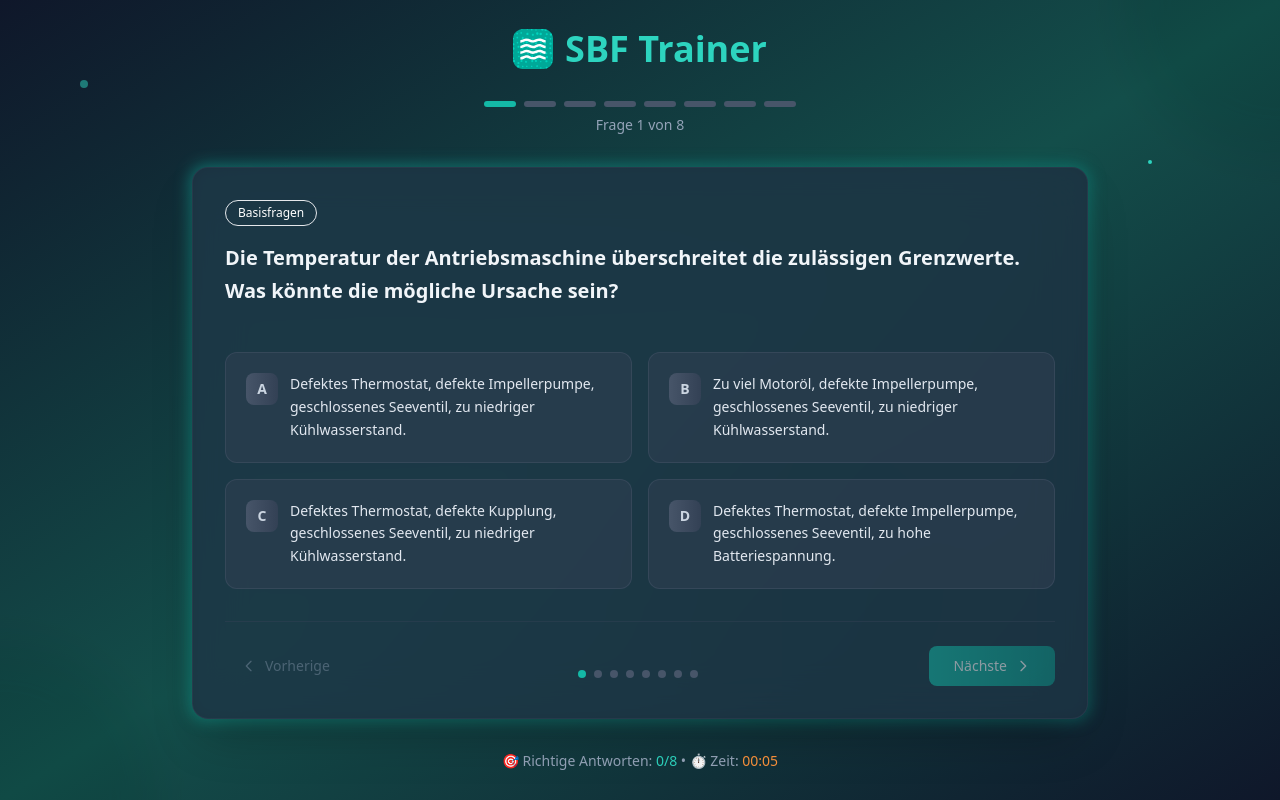
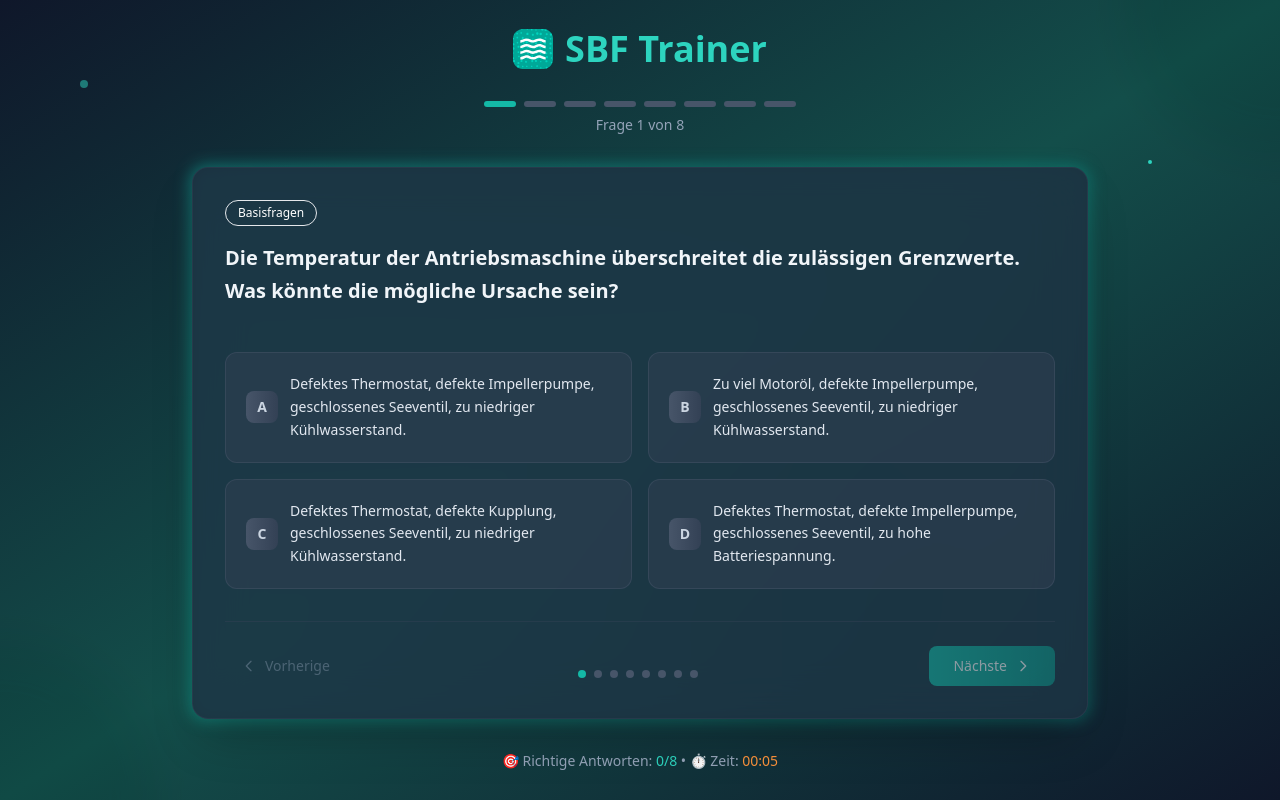
Before and after one commit to lowbits/sbf-trainer, a Nuxt app: page / in a window 1280 px wide. Built offline with nearby package versions, Linux system fonts and the light colour scheme.

Commit message:
fix: jumping content

```diff
--- a/app/app.vue
+++ b/app/app.vue
@@ -151,7 +151,7 @@ onMounted(() => {
 </script>
 
 <template>
-  <NuxtPwaManifest />
+  <NuxtPwaManifest/>
   <div class="relative h-full bg-gradient-to-br from-slate-900 via-teal-900 to-slate-900 text-white overflow-hidden">
     <div v-if="isLoading || !currentQuestion" class="relative z-10 min-h-screen flex justify-center items-center">
       <div class="text-center">
@@ -189,7 +189,7 @@ onMounted(() => {
           <!-- Header with Progress -->
           <div class="text-center mb-8">
             <div class="inline-flex items-center gap-3 mb-4">
-              <img src="/favicon.svg" class="w-10 h-10" >
+              <img src="/favicon.svg" class="w-10 h-10" alt="sbf trainer icon">
               <h1 class="text-4xl font-bold bg-gradient-to-r from-teal-400 to-teal-400 bg-clip-text text-transparent">
                 SBF Trainer
               </h1>
@@ -262,15 +262,15 @@ onMounted(() => {
                     :disabled="showExplanation"
                     @click="selectAnswer(answer.id)">
 
-  <span class="flex items-start gap-3">
+  <span class="flex items-center gap-3">
     <span
-        class="w-8 h-8 bg-gradient-to-r rounded-lg flex items-center justify-center font-bold text-sm flex-shrink-0 transition-all duration-300"
+        class="w-8 h-8 shrink-0 bg-gradient-to-r rounded-lg flex items-center justify-center font-bold text-sm"
         :class="{
           // Normal state
           'from-slate-600 to-slate-700 text-slate-300 group-hover:from-teal-500 group-hover:to-teal-600 group-hover:text-white': !showExplanation && selectedAnswer !== answer.id,
 
           // Selected (no explanation)
-          'from-teal-500 to-teal-600 text-white group-hover:animate-pulse': !showExplanation && selectedAnswer === answer.id,
+          'from-teal-500 to-teal-600 text-white': !showExplanation && selectedAnswer === answer.id,
 
           // Correct answer (explanation shown)
           'from-emerald-500 to-emerald-600 text-white': showExplanation && answer.id === currentQuestion.correctAnswer,
```
